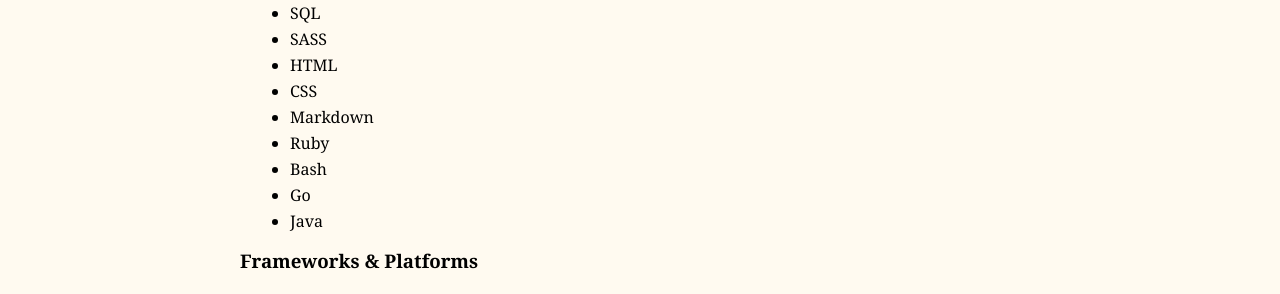
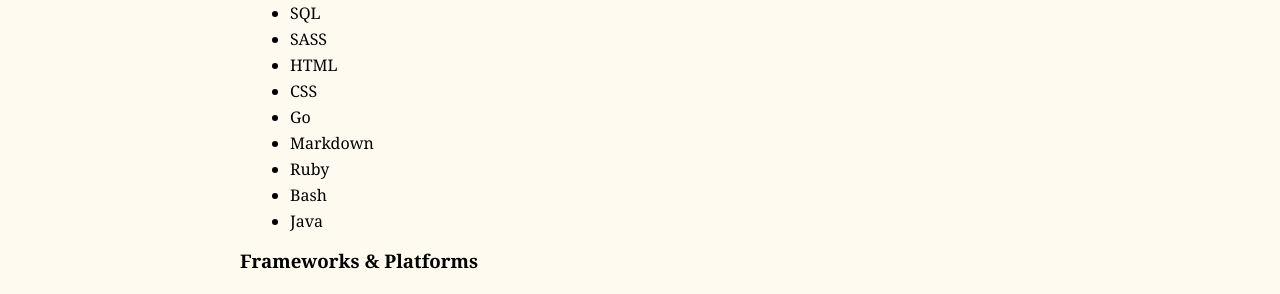
Before and after one commit to mpchadwick/mpchadwick.github.io, a Jekyll site: the page built from skills/index.md, in a window 1280 px wide and 900 px high. Shown: the part 401-695 px from the top of the window. Built offline with Jekyll 4.4.1, drawn with Linux system fonts in a browser that asks for light colours.

Commit message:
Go is pretty sweet

```diff
--- a/skills/index.md
+++ b/skills/index.md
@@ -17,10 +17,10 @@ Each section is ordered by a blending my self-rated proficiency and my own perso
 - SASS
 - HTML
 - CSS
+- Go
 - Markdown
 - Ruby
 - Bash
-- Go
 - Java
 
 ### Frameworks & Platforms
```
